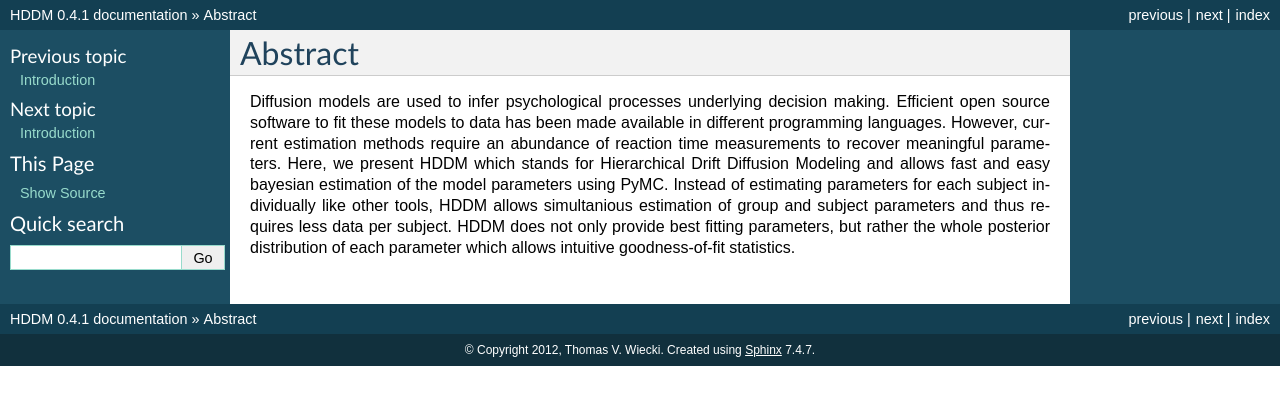
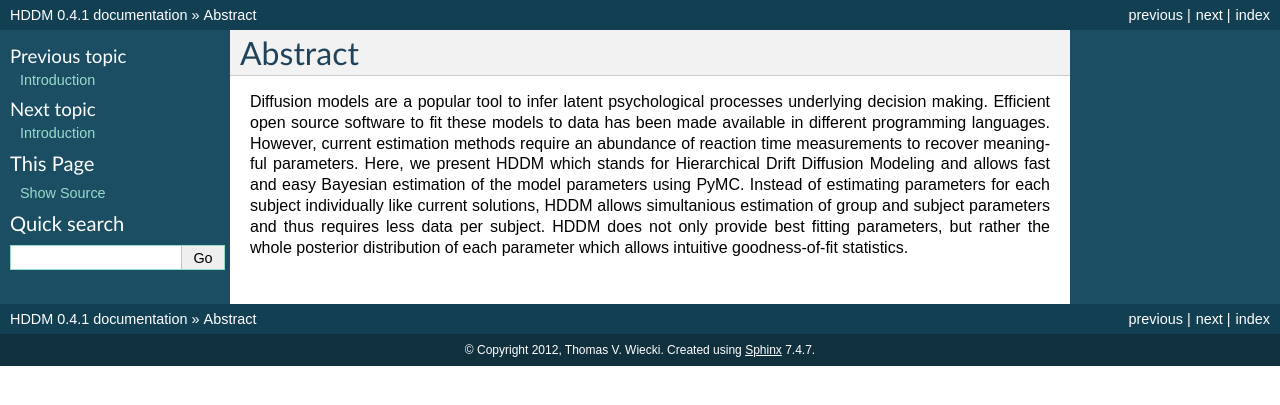
Before and after one commit to hddm-devs/hddm, a Sphinx documentation site: the page built from docs/abstract.rst, in a window 1280 px wide. Shown: the top 405 px of the page. Built offline with Sphinx 7.4.7, drawn with Linux system fonts in a browser that asks for light colours.

```diff
--- a/docs/abstract.rst
+++ b/docs/abstract.rst
@@ -1,16 +1,16 @@
 Abstract
 ========
 
-Diffusion models are used to infer psychological processes underlying
-decision making. Efficient open source software to fit these models to
-data has been made available in different programming
-languages. However, current estimation methods require an abundance of
-reaction time measurements to recover meaningful parameters. Here, we
-present HDDM which stands for Hierarchical Drift Diffusion Modeling
-and allows fast and easy bayesian estimation of the model parameters
-using PyMC. Instead of estimating parameters for each subject
-individually like other tools, HDDM allows simultanious estimation of
-group and subject parameters and thus requires less data per
-subject. HDDM does not only provide best fitting parameters, but
+Diffusion models are a popular tool to infer latent psychological
+processes underlying decision making. Efficient open source software
+to fit these models to data has been made available in different
+programming languages. However, current estimation methods require an
+abundance of reaction time measurements to recover meaningful
+parameters. Here, we present HDDM which stands for Hierarchical Drift
+Diffusion Modeling and allows fast and easy Bayesian estimation of the
+model parameters using PyMC. Instead of estimating parameters for each
+subject individually like current solutions, HDDM allows simultanious
+estimation of group and subject parameters and thus requires less data
+per subject. HDDM does not only provide best fitting parameters, but
 rather the whole posterior distribution of each parameter which allows
 intuitive goodness-of-fit statistics.
--- a/docs/conclusions.rst
+++ b/docs/conclusions.rst
@@ -4,7 +4,7 @@ Conclusions
 
 We developed an open-source Python toolbox that allows hierarchical
 Bayesian parameter estimation of the DDM and LBA that is successfully
-been used by various psychological research groups. The benefit of
+being used in various cognitive research laboratories. The benefit of
 this approach is two-fold: (i) improved accuracy of individual subject
 parameter recover by modeling subject similarity in a hierarchical
 fashion; and (ii) full Bayesian posterior inference that obsoletes
```
Also changed, not shown: docs/allinone.rst (added, +7 -0 lines), docs/intro.rst (+17 -6 lines).
